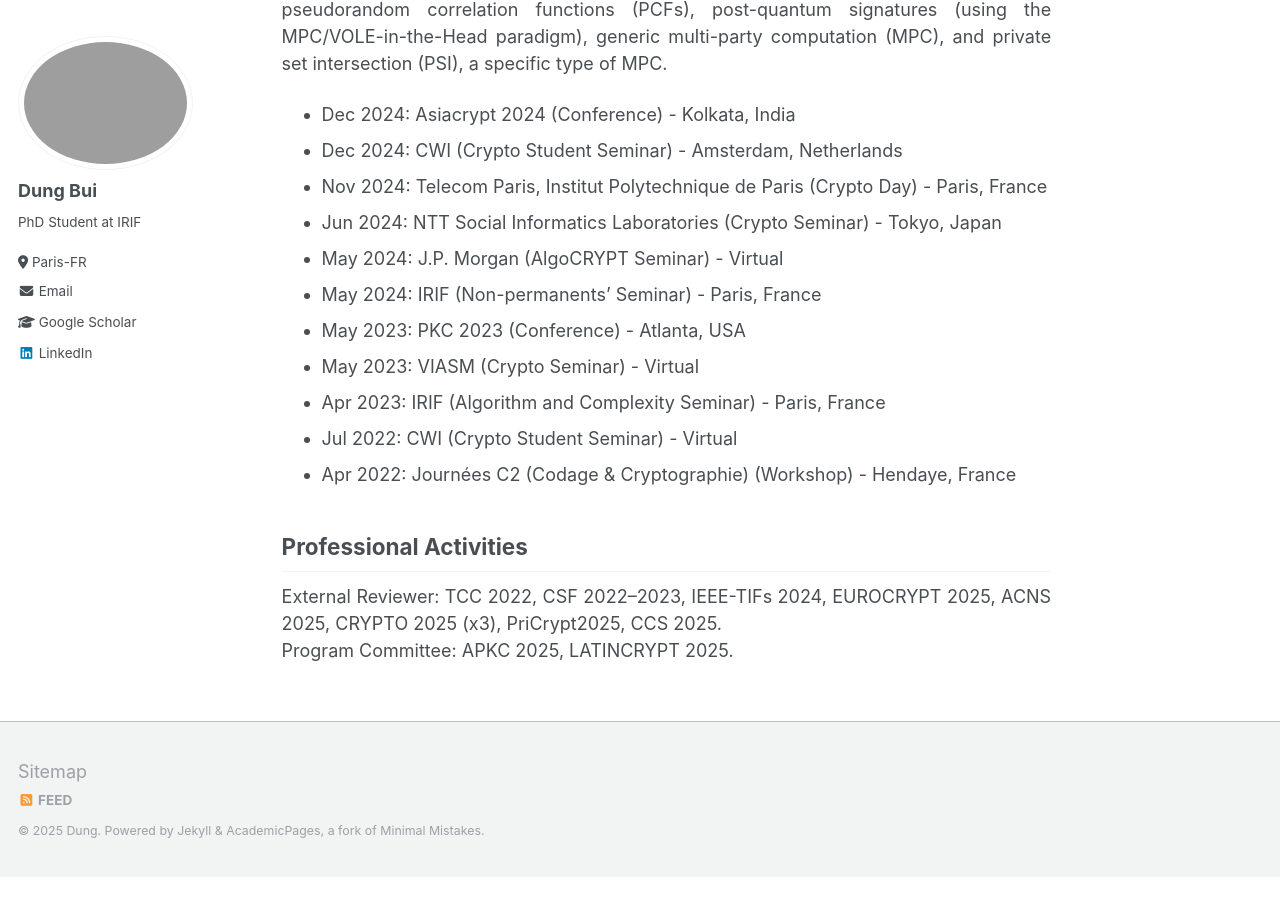
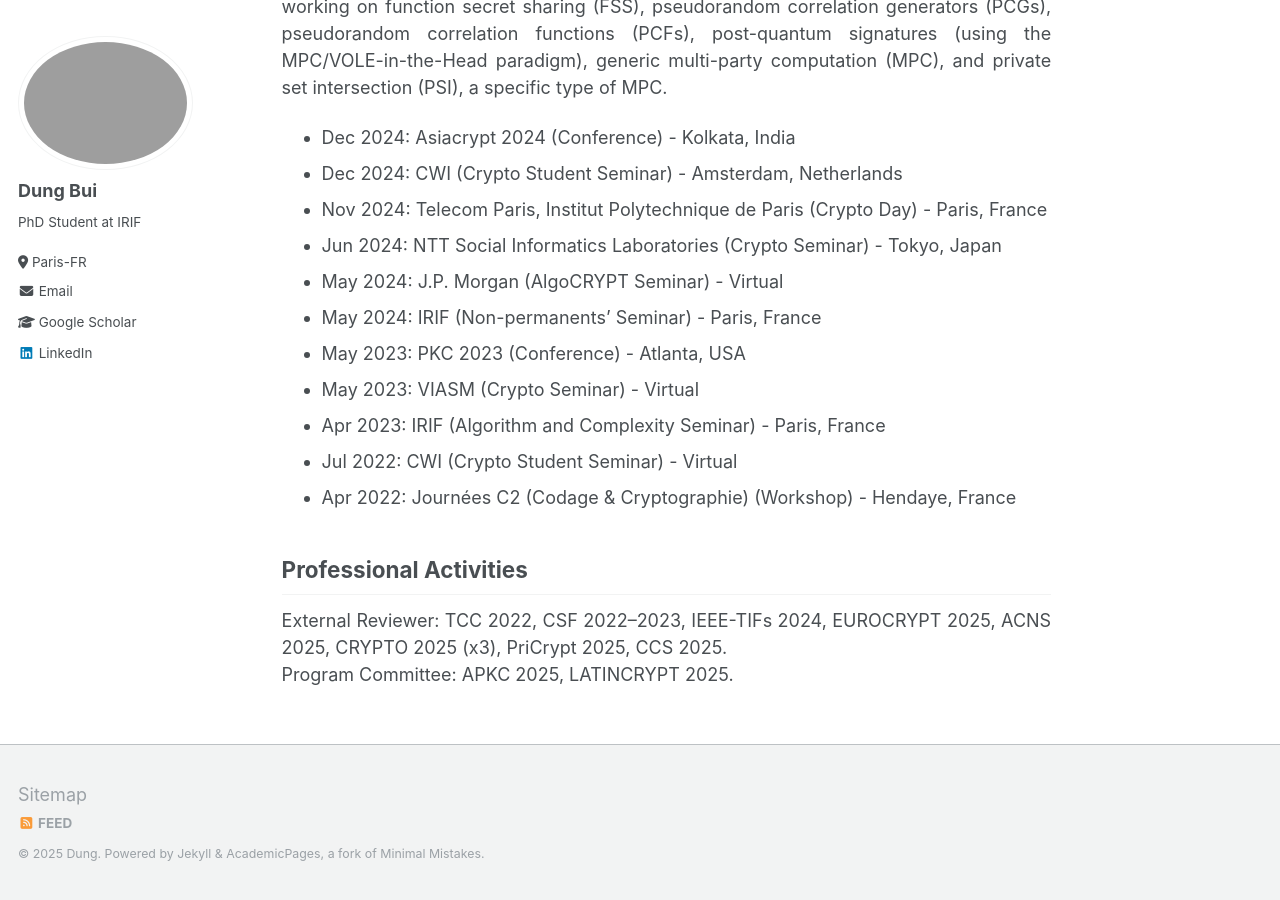
Before and after one commit to dungbui15/dungbui15.github.io, a Jekyll site: the page built from _pages/about.md, in a window 1280 px wide and 900 px high, scrolled down 2197 px. Built offline with Jekyll 4.4.1, drawn with Linux system fonts in a browser that asks for light colours; before the commit the page ends 3074 px from its top, so only the background shows below that.

Commit message:
Update about.md

```diff
--- a/_pages/about.md
+++ b/_pages/about.md
@@ -35,7 +35,8 @@
 
 ## Research Experience
 I spent the summer of 2023 as a research intern at [COSIC](https://www.esat.kuleuven.be/cosic/) hosted by [Nigel Smart](https://nigelsmart.github.io/), and the summer of 2024 interning at [NTT Social Informatics Laboratories](https://www.rd.ntt/e/sil/), working with [Masayuki Abe](https://security-kouza.github.io/nanacov/). <br>
-Before starting my PhD, I interned at [XLIM](https://www.xlim.fr/en) in the summer of 2020 under the supervision of [Duong Hieu Phan](https://www.di.ens.fr/users/phan/index.html),  and in the summer of 2021, I worked as an intern at [IRIF](https://www.irif.fr/) with [Geoffroy Couteau](https://geoffroycouteau.github.io/).
+
+Before starting my PhD, I interned at [XLIM](https://www.xlim.fr/en) in the summer of 2020 under the supervision of [Duong Hieu Phan](https://www.di.ens.fr/users/phan/index.html), and in the summer of 2021, I worked as an intern at [IRIF](https://www.irif.fr/) with [Geoffroy Couteau](https://geoffroycouteau.github.io/).
 
 ## News
 <div class="scrollable">
@@ -98,5 +99,5 @@
 - Apr 2022: Journées C2 (Codage & Cryptographie) (Workshop) - Hendaye, France
 
 ## Professional Activities
-External Reviewer: TCC 2022, CSF 2022–2023, IEEE-TIFs 2024, EUROCRYPT 2025, ACNS 2025, CRYPTO 2025 (x3), PriCrypt2025, CCS 2025.<br>
+External Reviewer: TCC 2022, CSF 2022–2023, IEEE-TIFs 2024, EUROCRYPT 2025, ACNS 2025, CRYPTO 2025 (x3), PriCrypt 2025, CCS 2025.<br>
 Program Committee: APKC 2025, LATINCRYPT 2025.
```
